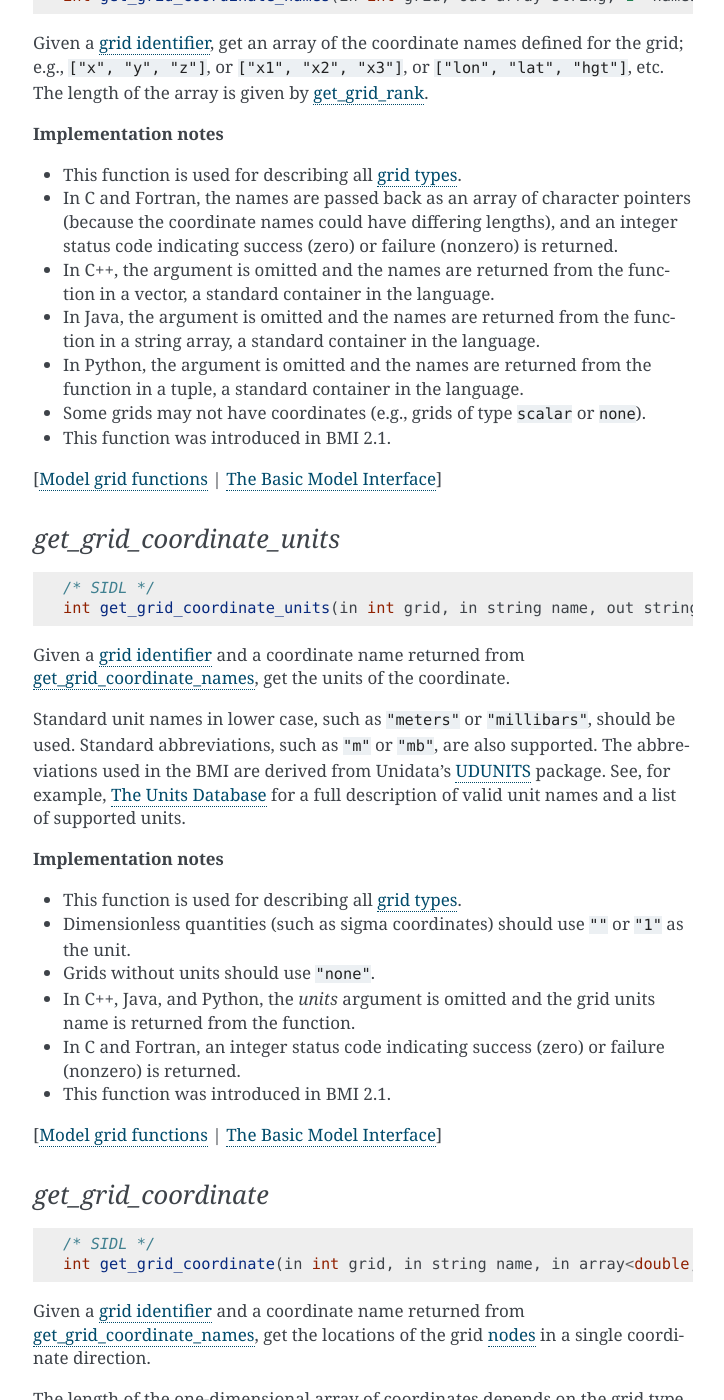
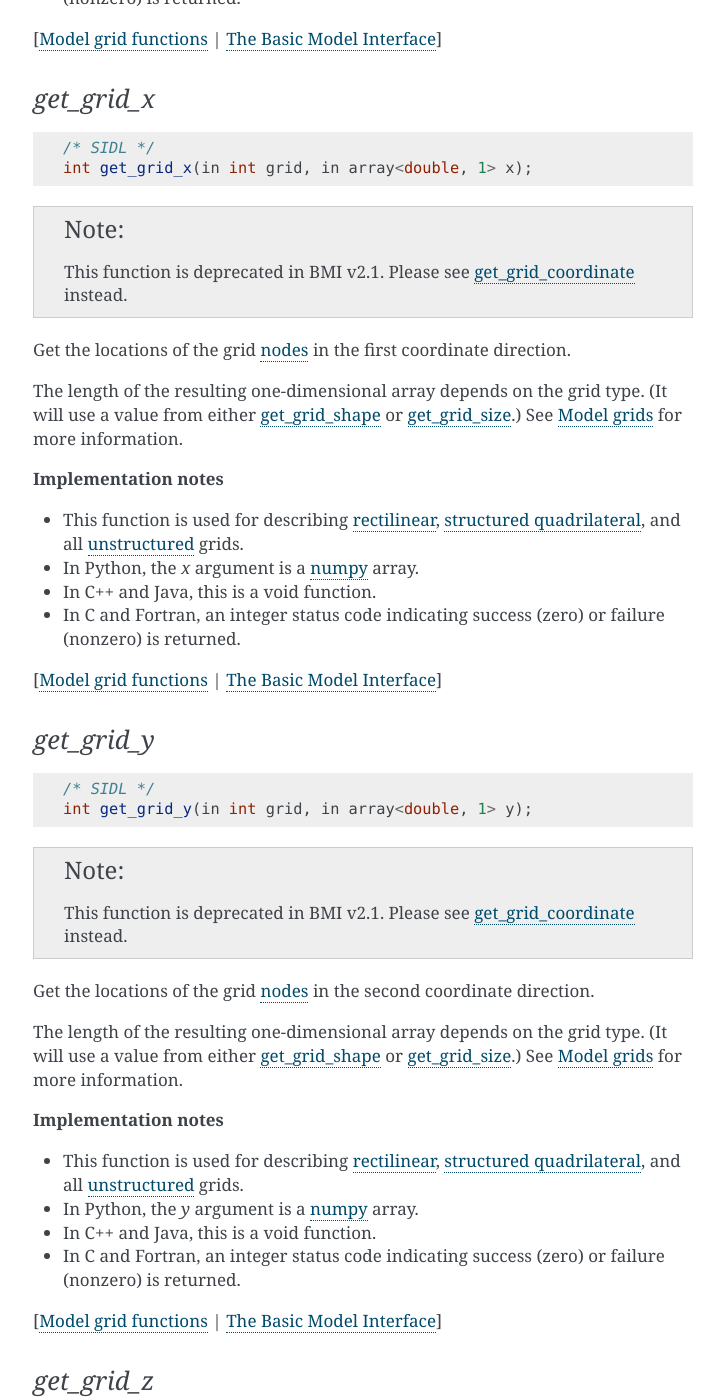
Before and after one commit to csdms/bmi, a Sphinx documentation site: the page built from docs/source/index.rst, in a window 1280 px wide and 1400 px high, scrolled down 20027 px. Shown: the whole window, without its empty margins (387-1111 px from the left). Built offline with Sphinx 7.4.7, drawn with Linux system fonts in a browser that asks for light colours; formulas are drawn with MathJax 3; some of the changed text lies outside the part shown.

Commit message:
Reintroduce get_grid_[xyz] with deprecation warning

```diff
--- a/docs/source/bmi.grid_funcs.rst
+++ b/docs/source/bmi.grid_funcs.rst
@@ -213,6 +213,111 @@ the origin is given in the column dimension, followed by the row dimension,
 * This function is used for describing :ref:`uniform rectilinear
   <uniform_rectilinear>` grids.
 * In Python, the *origin* argument is a :term:`numpy <NumPy>` array.
+* In C++ and Java, this is a void function.
+* In C and Fortran, an integer status code indicating success (zero) or failure
+  (nonzero) is returned.
+
+[:ref:`grid_funcs` | :ref:`basic_model_interface`]
+
+
+.. _get_grid_x:
+
+*get_grid_x*
+............
+
+.. code-block:: java
+
+   /* SIDL */
+   int get_grid_x(in int grid, in array<double, 1> x);
+
+.. note::
+
+  This function is deprecated in BMI v2.1.
+  Please see :ref:`get_grid_coordinate` instead.
+
+Get the locations of the grid :term:`nodes <node>` in the first
+coordinate direction.
+
+The length of the resulting one-dimensional array depends on the grid type.
+(It will use a value from either :ref:`get_grid_shape` or :ref:`get_grid_size`.)
+See :ref:`model_grids` for more information.
+
+**Implementation notes**
+
+* This function is used for describing :ref:`rectilinear <rectilinear>`,
+  :ref:`structured quadrilateral <structured_quad>`,
+  and all :ref:`unstructured <unstructured_grids>` grids.
+* In Python, the *x* argument is a :term:`numpy <NumPy>` array.
+* In C++ and Java, this is a void function.
+* In C and Fortran, an integer status code indicating success (zero) or failure
+  (nonzero) is returned.
+
+[:ref:`grid_funcs` | :ref:`basic_model_interface`]
+
+
+.. _get_grid_y:
+
+*get_grid_y*
+............
+
+.. code-block:: java
+
+   /* SIDL */
+   int get_grid_y(in int grid, in array<double, 1> y);
+
+.. note::
+
+  This function is deprecated in BMI v2.1.
+  Please see :ref:`get_grid_coordinate` instead.
+
+Get the locations of the grid :term:`nodes <node>` in the second
+coordinate direction.
+
+The length of the resulting one-dimensional array depends on the grid type.
+(It will use a value from either :ref:`get_grid_shape` or :ref:`get_grid_size`.)
+See :ref:`model_grids` for more information.
+
+**Implementation notes**
+
+* This function is used for describing :ref:`rectilinear <rectilinear>`,
+  :ref:`structured quadrilateral <structured_quad>`,
+  and all :ref:`unstructured <unstructured_grids>` grids.
+* In Python, the *y* argument is a :term:`numpy <NumPy>` array.
+* In C++ and Java, this is a void function.
+* In C and Fortran, an integer status code indicating success (zero) or failure
+  (nonzero) is returned.
+
+[:ref:`grid_funcs` | :ref:`basic_model_interface`]
+
+
+.. _get_grid_z:
+
+*get_grid_z*
+............
+
+.. code-block:: java
+
+   /* SIDL */
+   int get_grid_z(in int grid, in array<double, 1> z);
+
+.. note::
+
+  This function is deprecated in BMI v2.1.
+  Please see :ref:`get_grid_coordinate` instead.
+
+Get the locations of the grid :term:`nodes <node>` in the third
+coordinate direction.
+
+The length of the resulting one-dimensional array depends on the grid type.
+(It will use a value from either :ref:`get_grid_shape` or :ref:`get_grid_size`.)
+See :ref:`model_grids` for more information.
+
+**Implementation notes**
+
+* This function is used for describing :ref:`rectilinear <rectilinear>`,
+  :ref:`structured quadrilateral <structured_quad>`,
+  and all :ref:`unstructured <unstructured_grids>` grids.
+* In Python, the *z* argument is a :term:`numpy <NumPy>` array.
 * In C++ and Java, this is a void function.
 * In C and Fortran, an integer status code indicating success (zero) or failure
   (nonzero) is returned.
--- a/docs/source/bmi.spec.rst
+++ b/docs/source/bmi.spec.rst
@@ -123,6 +123,9 @@ grouped by functional category.
    :ref:`get_grid_shape`            Get the dimensions of a computational grid.
    :ref:`get_grid_spacing`          Get the spacing between grid nodes.
    :ref:`get_grid_origin`           Get the origin of a grid.
+   :ref:`get_grid_x`                Get the locations of a grid's nodes in dimension 1. (Deprecated, see :ref:`get_grid_coordinate`.)
+   :ref:`get_grid_y`                Get the locations of a grid's nodes in dimension 2. (Deprecated, see :ref:`get_grid_coordinate`.)
+   :ref:`get_grid_z`                Get the locations of a grid's nodes in dimension 3. (Deprecated, see :ref:`get_grid_coordinate`.)
    :ref:`get_grid_coordinate_names` Get the name of each node coordinate of a grid.
    :ref:`get_grid_coordinate_units` Get the units of each node coordinate of a grid.
    :ref:`get_grid_coordinate`       Get the location of each node of a single grid coordinate.
```
Also changed, not shown: 1 other file.
